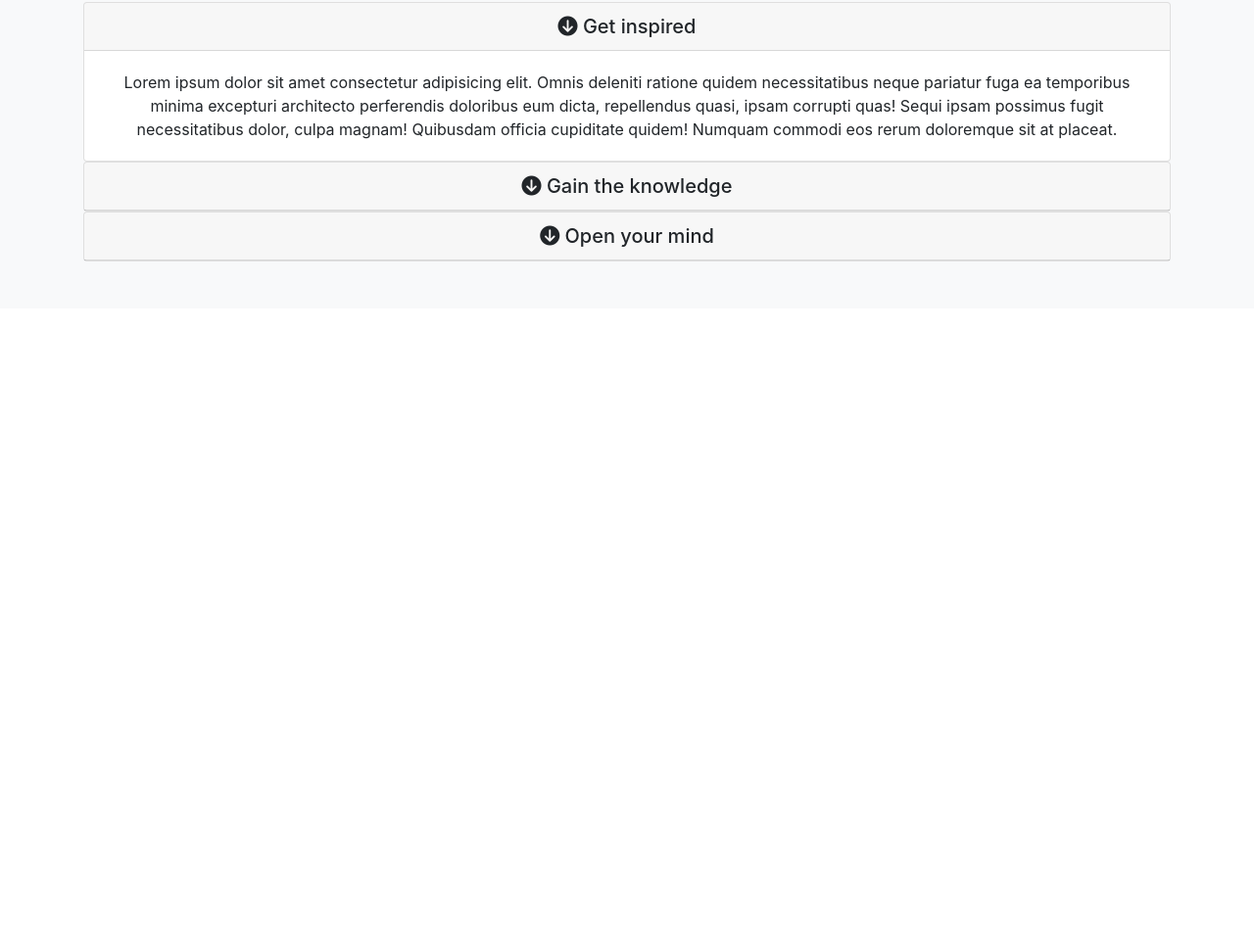
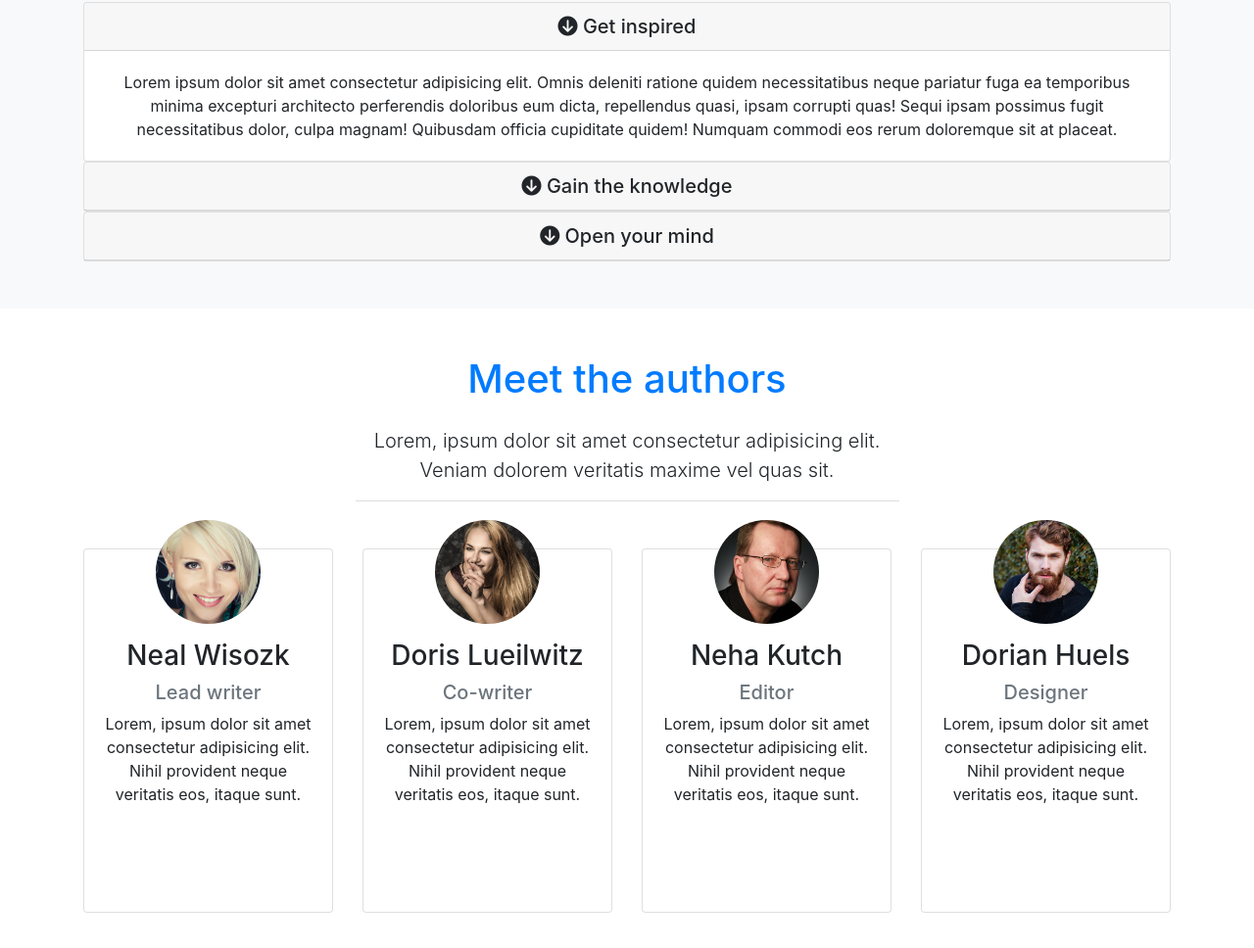
Before and after one commit to hectorixd/mizuxe-book, a website: page index.html in a window 1280 px wide. Shown: the part 1376-2344 px from the top of the page at 98% size. Before the commit the page ends 1691 px from the top, so only its background shows below. Drawn offline with nearby package versions, Linux system fonts and the light colour scheme.

Commit message:
Add authors area

```diff
--- a/index.html
+++ b/index.html
@@ -252,6 +252,163 @@
         </div>
       </div>
     </section>
+    <!-- AUTHORS -->
+    <section id="authors" class="my-5 text-center">
+      <div class="container">
+        <div class="row">
+          <div class="col">
+            <div class="info-header mb-5">
+              <h1 class="text-primary pb-3">
+                Meet the authors
+              </h1>
+              <p class="lead">
+                Lorem, ipsum dolor sit amet consectetur adipisicing elit. Veniam
+                dolorem veritatis maxime vel quas sit.
+              </p>
+            </div>
+          </div>
+        </div>
+        <div class="row">
+          <div class="col-lg-3 col-md-6">
+            <div class="card">
+              <div class="card-body">
+                <img
+                  src="img/person1.jpg"
+                  alt=""
+                  class="img-fluid rounded-circle w-50 mb-3"
+                />
+                <h3>Neal Wisozk</h3>
+                <h5 class="text-muted">Lead writer</h5>
+                <p>
+                  Lorem, ipsum dolor sit amet consectetur adipisicing elit.
+                  Nihil provident neque veritatis eos, itaque sunt.
+                </p>
+                <div class="d-flex justify-content-center">
+                  <div class="p-4">
+                    <a href="http://facebook.com">
+                      <i class="fab fa-facebook"></i>
+                    </a>
+                  </div>
+                  <div class="p-4">
+                    <a href="http://twitter.com">
+                      <i class="fab fa-twitter"></i>
+                    </a>
+                  </div>
+                  <div class="p-4">
+                    <a href="http://instagram.com">
+                      <i class="fab fa-instagram"></i>
+                    </a>
+                  </div>
+                </div>
+              </div>
+            </div>
+          </div>
+          <div class="col-lg-3 col-md-6">
+            <div class="card">
+              <div class="card-body">
+                <img
+                  src="img/person2.jpg"
+                  alt=""
+                  class="img-fluid rounded-circle w-50 mb-3"
+                />
+                <h3>Doris Lueilwitz</h3>
+                <h5 class="text-muted">Co-writer</h5>
+                <p>
+                  Lorem, ipsum dolor sit amet consectetur adipisicing elit.
+                  Nihil provident neque veritatis eos, itaque sunt.
+                </p>
+                <div class="d-flex justify-content-center">
+                  <div class="p-4">
+                    <a href="http://facebook.com">
+                      <i class="fab fa-facebook"></i>
+                    </a>
+                  </div>
+                  <div class="p-4">
+                    <a href="http://twitter.com">
+                      <i class="fab fa-twitter"></i>
+                    </a>
+                  </div>
+                  <div class="p-4">
+                    <a href="http://instagram.com">
+                      <i class="fab fa-instagram"></i>
+                    </a>
+                  </div>
+                </div>
+              </div>
+            </div>
+          </div>
+          <div class="col-lg-3 col-md-6">
+            <div class="card">
+              <div class="card-body">
+                <img
+                  src="img/person3.jpg"
+                  alt=""
+                  class="img-fluid rounded-circle w-50 mb-3"
+                />
+                <h3>Neha Kutch</h3>
+                <h5 class="text-muted">Editor</h5>
+                <p>
+                  Lorem, ipsum dolor sit amet consectetur adipisicing elit.
+                  Nihil provident neque veritatis eos, itaque sunt.
+                </p>
+                <div class="d-flex justify-content-center">
+                  <div class="p-4">
+                    <a href="http://facebook.com">
+                      <i class="fab fa-facebook"></i>
+                    </a>
+                  </div>
+                  <div class="p-4">
+                    <a href="http://twitter.com">
+                      <i class="fab fa-twitter"></i>
+                    </a>
+                  </div>
+                  <div class="p-4">
+                    <a href="http://instagram.com">
+                      <i class="fab fa-instagram"></i>
+                    </a>
+                  </div>
+                </div>
+              </div>
+            </div>
+          </div>
+          <div class="col-lg-3 col-md-6">
+            <div class="card">
+              <div class="card-body">
+                <img
+                  src="img/person4.jpg"
+                  alt=""
+                  class="img-fluid rounded-circle w-50 mb-3"
+                />
+                <h3>Dorian Huels</h3>
+                <h5 class="text-muted">Designer</h5>
+                <p>
+                  Lorem, ipsum dolor sit amet consectetur adipisicing elit.
+                  Nihil provident neque veritatis eos, itaque sunt.
+                </p>
+                <div class="d-flex justify-content-center">
+                  <div class="p-4">
+                    <a href="http://facebook.com">
+                      <i class="fab fa-facebook"></i>
+                    </a>
+                  </div>
+                  <div class="p-4">
+                    <a href="http://twitter.com">
+                      <i class="fab fa-twitter"></i>
+                    </a>
+                  </div>
+                  <div class="p-4">
+                    <a href="http://instagram.com">
+                      <i class="fab fa-instagram"></i>
+                    </a>
+                  </div>
+                </div>
+              </div>
+            </div>
+          </div>
+        </div>
+      </div>
+    </section>
+
     <script
       src="https://code.jquery.com/jquery-3.4.1.min.js"
       integrity="sha256-CSXorXvZcTkaix6Yvo6HppcZGetbYMGWSFlBw8HfCJo="
--- a/scss/style.scss
+++ b/scss/style.scss
@@ -37,6 +37,21 @@ body {
   border-bottom: 1px #ddd solid;
 }
 
+#authors {
+  img {
+    margin-top: -50px;
+  }
+
+  .card:hover {
+    background: $primary;
+    color: #fff;
+  }
+
+  .fab {
+    color: #fff;
+  }
+}
+
 @media (max-width: 768px) {
   #showcase {
     min-height: 500px;
```
Also changed, not shown: css/style.css.
